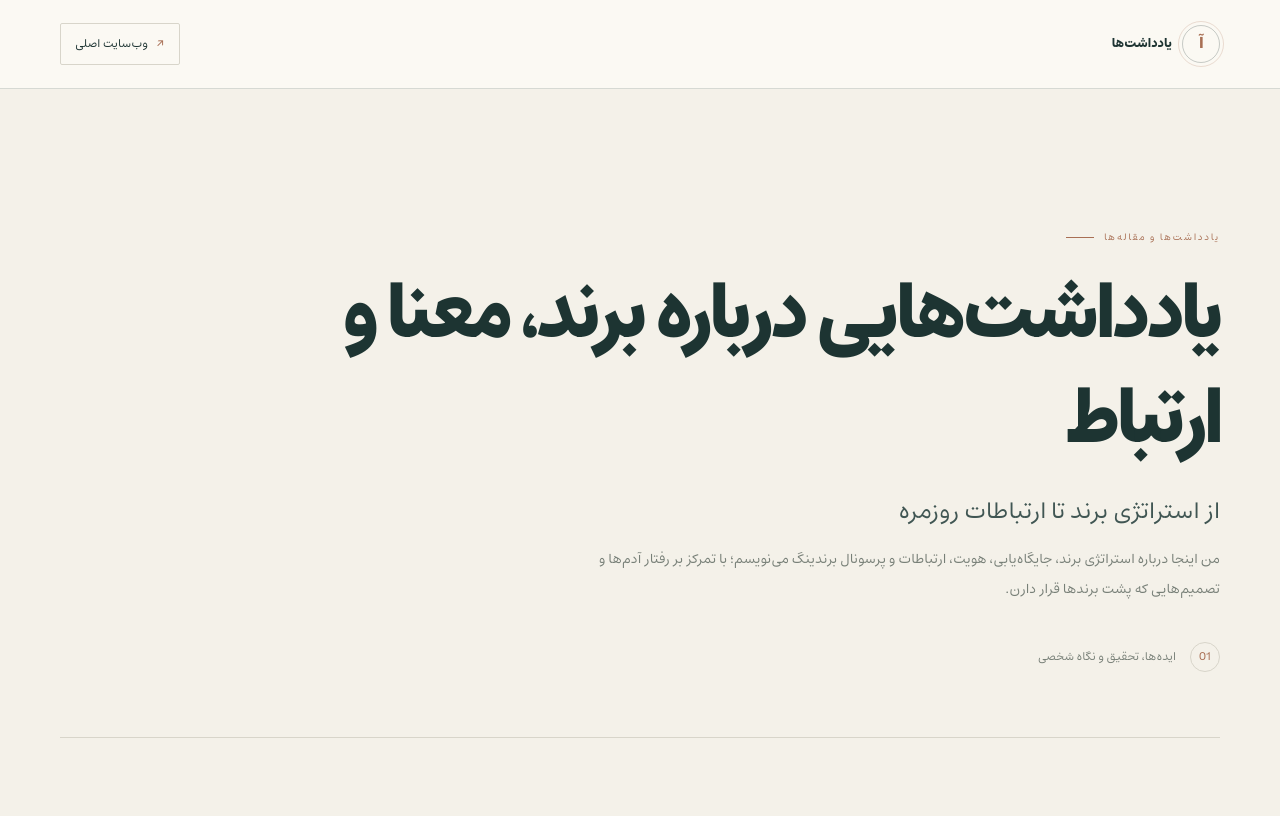
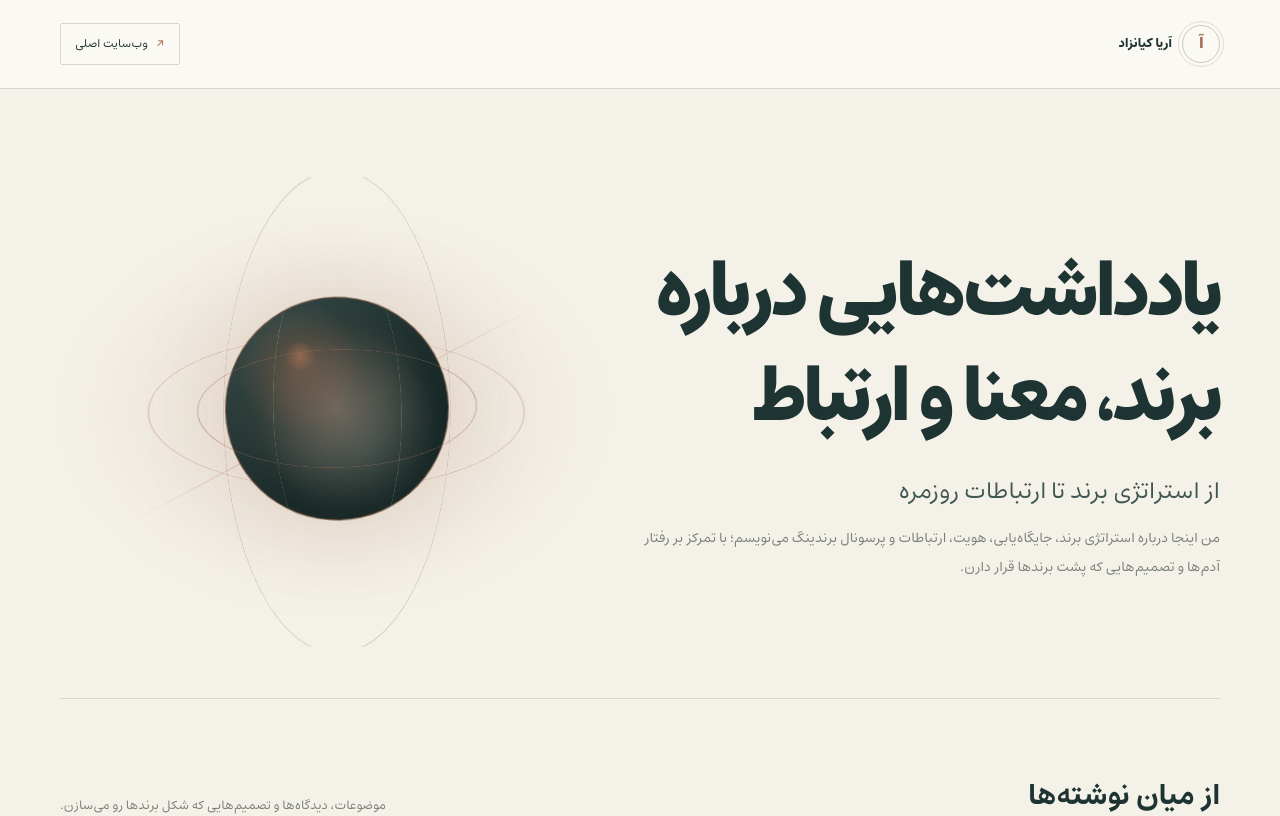
Before and after one commit to AriaKianzad/ariakianzad.github.io, a Next.js app: page /blog in a window 1280 px wide. Shown: the top 816 px of the page. Built offline with nearby package versions, Linux system fonts and the light colour scheme; no server answers.

Commit message:
Refine blog header and responsive signal hero
Reuse the homepage signal animation in the blog archive, adapt it to the blog palette, and fix mobile blog header alignment.

```diff
--- a/src/app/blog/BlogHeader.tsx
+++ b/src/app/blog/BlogHeader.tsx
@@ -11,9 +11,9 @@ export function BlogHeader() {
   return (
     <header className="blog-header" dir="rtl">
       <div className="blog-container blog-header-inner">
-        <Link className="blog-header-blog-link" href="/blog/" aria-label="وبلاگ و یادداشت‌ها">
+        <Link className="blog-header-blog-link" href="/blog/" aria-label="وبلاگ آریا کیانزاد">
           <span className="blog-brand-mark" aria-hidden="true">آ</span>
-          <span>یادداشت‌ها</span>
+          <span>آریا کیانزاد</span>
         </Link>
         <Link className="blog-back-link" href="/">
           وب‌سایت اصلی <span aria-hidden="true">↗</span>
--- a/src/app/blog/blog.css
+++ b/src/app/blog/blog.css
@@ -239,7 +239,7 @@ body:has(.blog-theme) > main#main { display:contents; }
 @media(max-width:720px) {
   .blog-header-inner { min-height:66px; flex-wrap:nowrap; padding-block:10px; gap:12px; }
   .blog-back-link { margin-inline:0; padding:8px 10px; font-size:11px; }
-  .blog-header-blog-link { margin-inline-start:auto; font-size:12px; }
+  .blog-header-blog-link { margin:0; font-size:12px; }
   .blog-footer-inner { grid-template-columns:1fr; gap:24px; }
   .blog-footer-main { max-width:none; }
   .blog-footer-side { justify-items:start; gap:18px; }
@@ -261,3 +261,176 @@ body:has(.blog-theme) > main#main { display:contents; }
   .blog-header-blog-link { font-size:11px; }
   .blog-back-link { padding:7px 8px; }
 }
+
+
+/* Blog index identity: the homepage signal animation, recoloured for the editorial palette. */
+.blog-theme .blog-header-inner {
+  direction:ltr;
+  justify-content:space-between;
+}
+.blog-theme .blog-header-blog-link {
+  order:2;
+  flex:0 0 auto;
+  margin:0;
+  white-space:nowrap;
+}
+.blog-theme .blog-back-link {
+  order:1;
+  flex:0 0 auto;
+}
+.blog-theme .blog-intro {
+  display:grid;
+  grid-template-columns:minmax(0,1fr) minmax(0,1.05fr);
+  grid-template-areas:"visual copy";
+  align-items:center;
+  gap:clamp(12px,2vw,28px);
+  min-height:420px;
+  padding-block:clamp(48px,7vw,88px) 52px;
+  direction:ltr;
+}
+.blog-theme .blog-intro-copy {
+  grid-area:copy;
+  position:relative;
+  z-index:2;
+  min-width:0;
+  direction:rtl;
+  text-align:right;
+}
+.blog-theme .blog-intro-copy h1 {
+  max-width:780px;
+  margin:0 0 18px;
+}
+.blog-theme .blog-intro-lede {
+  margin:0 0 10px;
+}
+.blog-theme .blog-intro-description {
+  margin:0;
+}
+.blog-theme .blog-intro-visual {
+  grid-area:visual;
+  position:relative;
+  z-index:0;
+  min-width:0;
+  width:100%;
+  height:clamp(330px,37vw,470px);
+}
+.blog-theme .blog-intro-visual .hero-visual {
+  position:absolute;
+  inset:0;
+  width:100%;
+  height:100%;
+  min-height:0;
+  margin:0;
+  overflow:hidden;
+}
+.blog-theme .blog-intro-visual .hero-visual::before {
+  inset:8% 1% 8% 0;
+  background:radial-gradient(ellipse, color-mix(in srgb,var(--blog-accent) 18%,transparent), transparent 69%);
+  filter:blur(18px);
+}
+.blog-theme .blog-intro-visual .hero-visual__fallback-core {
+  border-color:color-mix(in srgb,var(--blog-accent) 72%,transparent);
+  background:
+    radial-gradient(circle at 34% 26%, color-mix(in srgb,var(--blog-accent) 70%,transparent), transparent 7%),
+    radial-gradient(circle at 33% 30%, color-mix(in srgb,var(--blog-accent) 38%,transparent), transparent 30%),
+    radial-gradient(circle at 65% 70%, rgba(113,139,134,.26), transparent 43%),
+    radial-gradient(circle, #6f6257 0%, var(--blog-ink) 67%, #132724 100%);
+  box-shadow:
+    inset -24px -30px 60px rgba(0,0,0,.35),
+    inset 12px 12px 28px rgba(244,241,233,.12),
+    0 0 90px color-mix(in srgb,var(--blog-accent) 18%,transparent);
+}
+.blog-theme .blog-intro-visual .hero-visual__fallback-core::before,
+.blog-theme .blog-intro-visual .hero-visual__fallback-core::after {
+  border-color:color-mix(in srgb,var(--blog-accent) 60%,transparent);
+}
+.blog-theme .blog-intro-visual .hero-visual__fallback-core::after {
+  border-color:rgba(244,241,233,.24);
+}
+.blog-theme .blog-intro-visual .hero-visual__fallback-ring {
+  border-color:color-mix(in srgb,var(--blog-accent) 42%,transparent);
+}
+.blog-theme .blog-intro-visual .hero-visual__fallback-ring--two {
+  border-color:rgba(29,52,50,.22);
+}
+.blog-theme .blog-intro-visual .hero-visual__fallback-cross {
+  background:linear-gradient(90deg,transparent,color-mix(in srgb,var(--blog-accent) 55%,transparent),transparent);
+}
+.blog-theme .blog-intro-visual .hero-visual__label,
+.blog-theme .blog-intro-visual .hero-visual__coordinate {
+  display:none;
+}
+.blog-theme .blog-intro::after {
+  z-index:2;
+}
+@media(max-width:700px) {
+  .blog-theme .blog-header-inner {
+    min-height:66px;
+    flex-wrap:nowrap;
+    flex-direction:row;
+    padding-block:10px;
+    gap:12px;
+    direction:ltr;
+  }
+  .blog-theme .blog-header-blog-link {
+    order:2;
+    margin:0;
+    flex:0 0 auto;
+    font-size:12px;
+  }
+  .blog-theme .blog-back-link {
+    order:1;
+    margin:0;
+    flex:0 0 auto;
+    padding:8px 10px;
+    font-size:11px;
+  }
+  .blog-theme .blog-intro {
+    display:block;
+    min-height:0;
+    padding-block:clamp(32px,8vw,44px) 28px;
+    overflow:hidden;
+    isolation:isolate;
+  }
+  .blog-theme .blog-intro-copy {
+    position:relative;
+    z-index:2;
+  }
+  .blog-theme .blog-intro-copy h1 {
+    max-width:22ch;
+    margin:0;
+    font-size:clamp(34px,9.2vw,50px);
+    line-height:1.42;
+    text-wrap:balance;
+  }
+  .blog-theme .blog-intro-lede,
+  .blog-theme .blog-intro-description {
+    display:none;
+  }
+  .blog-theme .blog-intro-visual {
+    position:absolute;
+    z-index:0;
+    inset:-12px -18px -8px;
+    width:auto;
+    height:auto;
+    min-height:0;
+    opacity:.28;
+    pointer-events:none;
+  }
+  .blog-theme .blog-intro-visual .hero-visual {
+    height:100%;
+    min-height:100%;
+  }
+  .blog-theme .blog-intro-visual::after {
+    position:absolute;
+    z-index:1;
+    inset:0;
+    background:linear-gradient(90deg,rgba(244,241,233,.08),rgba(244,241,233,.38));
+    content:"";
+    pointer-events:none;
+  }
+}
+@media(max-width:360px) {
+  .blog-theme .blog-header-blog-link { font-size:11px; }
+  .blog-theme .blog-back-link { padding:7px 8px; }
+}
--- a/src/app/blog/page.tsx
+++ b/src/app/blog/page.tsx
@@ -3,6 +3,7 @@ import { site } from "@/lib/site";
 import { getBlogCategories, getBlogPosts, getBlogSettings } from "@/lib/blog-data";
 import { BlogHeader, BlogFooter } from "./BlogHeader";
 import { BlogListingClient, BlogPostCard } from "./BlogListingClient";
+import HeroVisual from "@/components/hero-visual";
 
 const blogSettings = getBlogSettings();
 
@@ -36,12 +37,15 @@ export default function BlogIndexPage() {
       <BlogHeader />
       <main className="blog-main" dir={settings.default_language === "fa" ? "rtl" : "ltr"}>
         <script type="application/ld+json" dangerouslySetInnerHTML={{ __html: JSON.stringify(schema).replace(/</g, "\\u003c") }} />
-        <section className="blog-intro blog-container">
-          <div className="blog-eyebrow"><span /> یادداشت‌ها و مقاله‌ها</div>
-          <h1>{settings.tagline || "یادداشت‌هایی درباره برند، معنا و ارتباط"}</h1>
-          <p className="blog-intro-lede">{settings.intro_title || "از استراتژی برند تا ارتباطات روزمره"}</p>
-          <p className="blog-intro-description">{settings.intro_body || settings.description}</p>
-          <div className="blog-intro-rule"><span>01</span><span>ایده‌ها، تحقیق و نگاه شخصی</span></div>
+        <section className="blog-intro blog-container" aria-labelledby="blog-intro-title">
+          <div className="blog-intro-copy">
+            <h1 id="blog-intro-title">{settings.tagline || "یادداشت‌هایی درباره برند، معنا و ارتباط"}</h1>
+            <p className="blog-intro-lede">{settings.intro_title || "از استراتژی برند تا ارتباطات روزمره"}</p>
+            <p className="blog-intro-description">{settings.intro_body || settings.description}</p>
+          </div>
+          <div className="blog-intro-visual" aria-hidden="true">
+            <HeroVisual />
+          </div>
         </section>
         {featured ? (
           <section className="blog-featured-section blog-container" aria-label="نوشتۀ منتخب">
@@ -51,7 +55,7 @@ export default function BlogIndexPage() {
         ) : null}
         <section className="blog-listing-section blog-container" aria-labelledby="blog-list-title">
           <div className="blog-section-heading">
-            <div><span className="blog-section-label"><span>02</span> آرشیو نوشته‌ها</span><h2 id="blog-list-title">از میان نوشته‌ها</h2></div>
+            <div><h2 id="blog-list-title">از میان نوشته‌ها</h2></div>
             <p>موضوعات، دیدگاه‌ها و تصمیم‌هایی که شکل برندها رو می‌سازن.</p>
           </div>
           <BlogListingClient posts={listing} categories={categories}
```
Also changed, not shown: scripts/test-blog-contract.mjs (+11 -1 lines), src/client/hero-visual.ts (+57 -24 lines), src/client/signal-scene.ts (+22 -14 lines).
